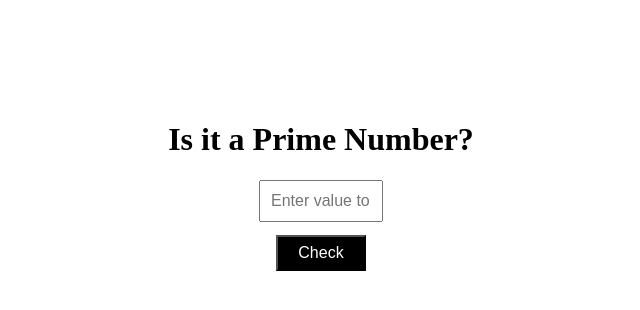
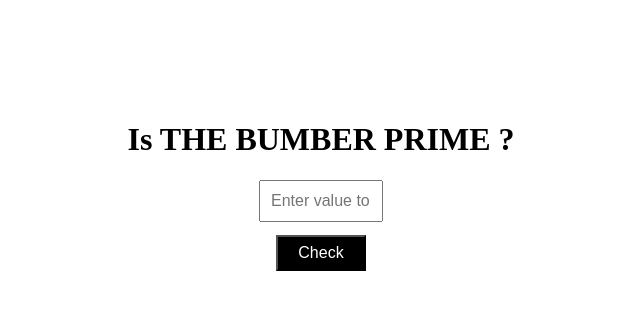
Before and after one commit to jijo-OO7/IWT_ASSIGNMENT, a plain HTML site: page assignment2/checkprime.html in a window 1280 px wide. Shown: the whole page, without its empty margins (319-959 px from the left). Drawn offline with Linux system fonts and the light colour scheme.

Commit message:
Update checkprime.html

```diff
--- a/assignment2/checkprime.html
+++ b/assignment2/checkprime.html
@@ -50,7 +50,7 @@
 
 <body>
 
-    <h1>Is it a Prime Number?</h1>
+    <h1>Is THE BUMBER PRIME ?</h1>
     <input type="text" id="input-number" placeholder="Enter value to check">
     <button id="check-button">Check</button>
     <div id="result"></div>
```
